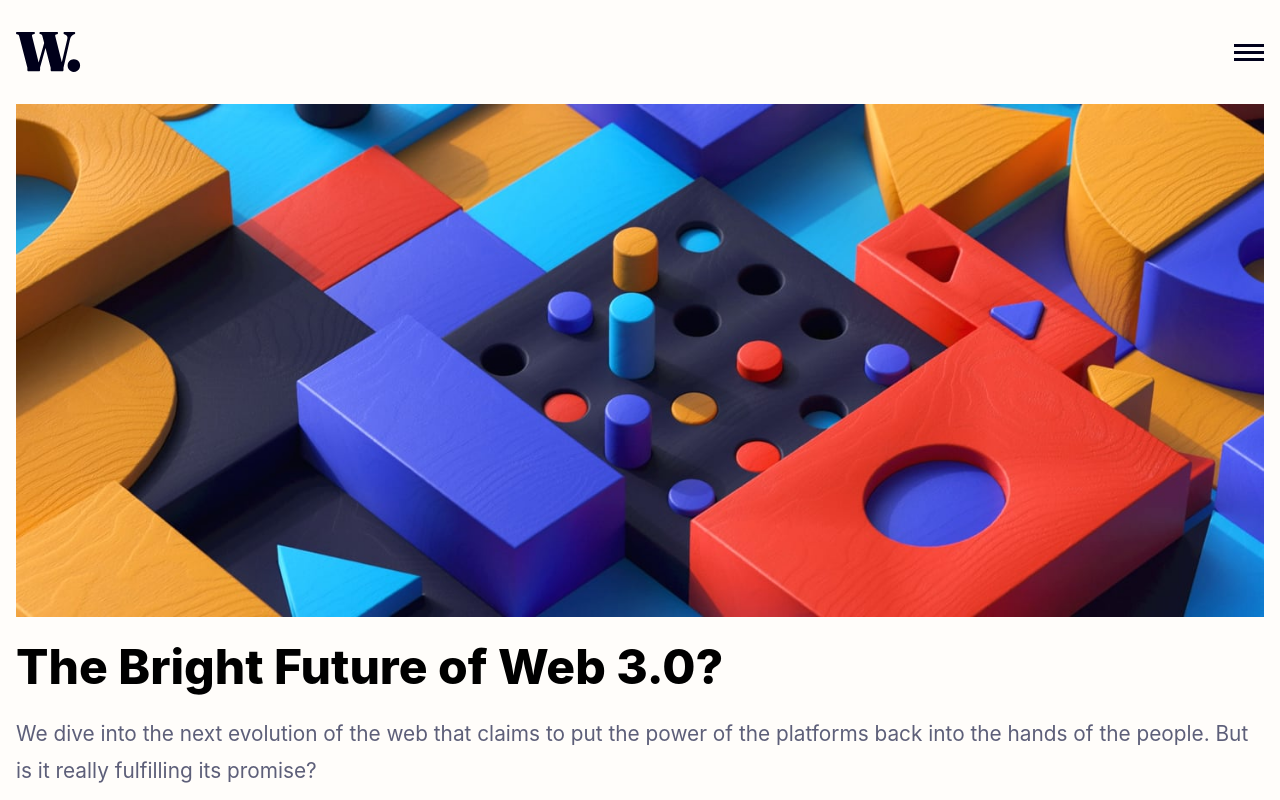
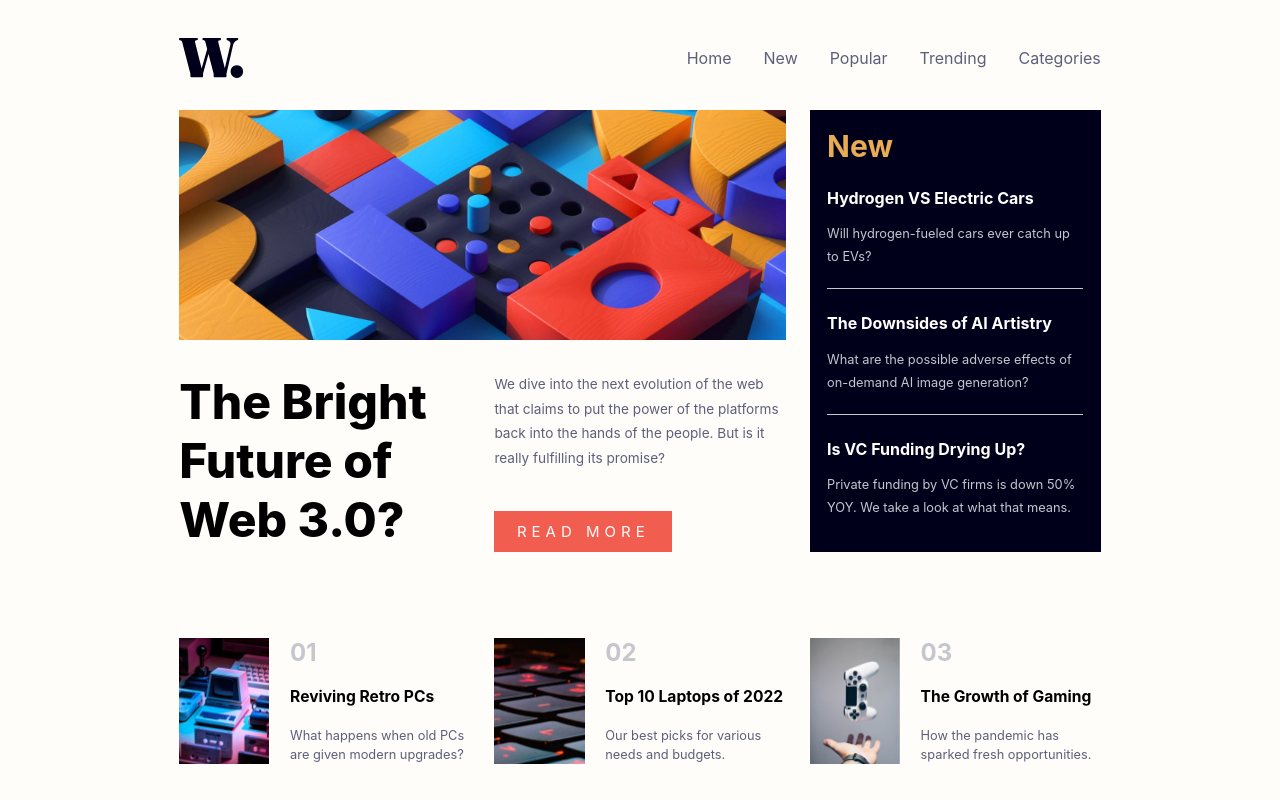
Before and after one commit to mk-milly02/news-homepage, a plain HTML site: page index.html in a window 1280 px wide. Shown: the top 800 px of the page. Drawn offline with Linux system fonts and the light colour scheme.

Commit message:
final commit

```diff
--- a/index.html
+++ b/index.html
@@ -71,7 +71,6 @@
 						</p>
 					</div>
 				</div>
-				<div class="card-container">
 				<div class="card">
 					<img src="./assets/images/image-retro-pcs.jpg" alt="image-retro-pcs" />
 					<div class="flex-group">
@@ -89,15 +88,11 @@
 					</div>
 				</div>
 				<div class="card">
-						<img
-							src="./assets/images/image-gaming-growth.jpg"
-							alt="image-gaming-growth"
-						/>
+					<img src="./assets/images/image-gaming-growth.jpg" alt="image-gaming-growth" />
 					<div class="flex-group">
 						<h1>03</h1>
 						<h4><a>The Growth of Gaming</a></h4>
 						<p>How the pandemic has sparked fresh opportunities.</p>
-						</div>
 					</div>
 				</div>
 			</main>
--- a/style.css
+++ b/style.css
@@ -14,6 +14,7 @@
 
 a {
 	text-decoration: none;
+	cursor: pointer;
 }
 
 body {
@@ -129,17 +130,11 @@ main img {
 	font-size: 1.3rem;
 }
 
-.card-container {
-	display: flex;
-	flex-direction: column;
-	gap: 2rem;
-	margin-top: 4rem;
-}
-
 .card {
 	display: grid;
 	grid-template-columns: 1fr 2fr;
 	column-gap: 2rem;
+	margin: 4rem 0rem;
 }
 
 .card h1 {
@@ -227,3 +222,175 @@ main img {
 	background-position: center;
 	background-image: url(./assets/images/icon-menu-close.svg);
 }
+
+@media only screen and (min-width: 600px) {
+	.container {
+		padding: 3% 14%;
+	}
+
+	.navbar button {
+		display: none;
+	}
+
+	.navbar-links {
+		display: flex;
+		flex-direction: row;
+		position: static;
+		background-color: transparent;
+		z-index: 0;
+		width: auto;
+		height: auto;
+		padding: 0rem;
+	}
+
+	.navbar-links ul {
+		height: auto;
+		display: flex;
+		justify-content: space-between;
+		flex-direction: row;
+		list-style: none;
+		font-size: 1rem;
+		color: var(--dark-grayish-blue);
+		gap: 2rem;
+	}
+
+	.navbar-links a:hover {
+		color: var(--soft-orange);
+	}
+
+	.navbar-links button {
+		display: none;
+	}
+
+	main {
+		display: grid;
+		grid-template-columns: repeat(3, 1fr);
+		grid-template-rows: 230px repeat(2, 180px);
+		row-gap: 2rem;
+		column-gap: 1.5rem;
+	}
+
+	picture {
+		grid-column-start: 1;
+		grid-column-end: 3;
+	}
+
+	.headline {
+		grid-row: 2;
+		font-weight: 800;
+		font-size: 3rem;
+		margin-top: 0rem;
+	}
+
+	.headline-sub {
+		grid-row: 2;
+		display: flex;
+		flex-direction: column;
+		margin: 0rem;
+		justify-content: space-between;
+	}
+
+	.headline-sub p {
+		font-weight: 400;
+		color: var(--dark-grayish-blue);
+		line-height: 1.8;
+		font-size: 0.85rem;
+	}
+
+	.headline-sub a {
+		display: inline-block;
+		background-color: hsl(5, 85%, 63%);
+		border: 0px;
+		text-transform: uppercase;
+		font-family: "Inter";
+		color: white;
+		letter-spacing: 5px;
+		padding: 0.75em 1.5em;
+		cursor: pointer;
+		margin: 0rem;
+	}
+
+	.headline-sub a:hover {
+		background-color: var(--very-dark-blue);
+	}
+
+	.new {
+		grid-row-start: 1;
+		grid-row-end: 3;
+		grid-column: 3;
+		background-color: var(--very-dark-blue);
+		padding: 6%;
+		margin: 0rem;
+	}
+
+	.new-item {
+		border-bottom: 1px solid var(--grayish-blue);
+		padding: 20px 0px;
+		color: white;
+		line-height: 1.8;
+	}
+
+	.new h1 {
+		color: var(--soft-orange);
+		margin-bottom: 0rem;
+	}
+
+	.new-item p {
+		color: var(--grayish-blue);
+		font-size: 0.8rem;
+		margin-top: 0.6rem;
+	}
+
+	.new-item h4 {
+		font-size: 1rem;
+	}
+
+	.new-item a:hover {
+		color: var(--soft-orange);
+	}
+
+	.card {
+		height: 70%;
+		display: grid;
+		grid-template-columns: 1fr 2fr;
+		column-gap: 1.3rem;
+		align-self: end;
+		margin: 0rem;
+	}
+
+	.card-container .card:nth-of-type(1) {
+		grid-row: 3;
+		grid-column: 1;
+	}
+
+	.card-container .card:nth-of-type(2) {
+		grid-row: 3;
+		grid-column: 2;
+	}
+
+	.card-container .card:nth-of-type(3) {
+		grid-row: 3;
+		grid-column: 3;
+	}
+
+	.card h1 {
+		color: hsl(233, 8%, 79%);
+		font-size: 1.5rem;
+		font-weight: 700;
+	}
+
+	.card h4 {
+		font-size: 0.975rem;
+		font-weight: 700;
+	}
+
+	.card p {
+		color: var(--dark-grayish-blue);
+		font-size: 0.8rem;
+		line-height: 1.5;
+	}
+
+	.card a:hover {
+		color: var(--soft-orange);
+	}
+}
```
Lines whose indentation alone changed are shown as unchanged.
